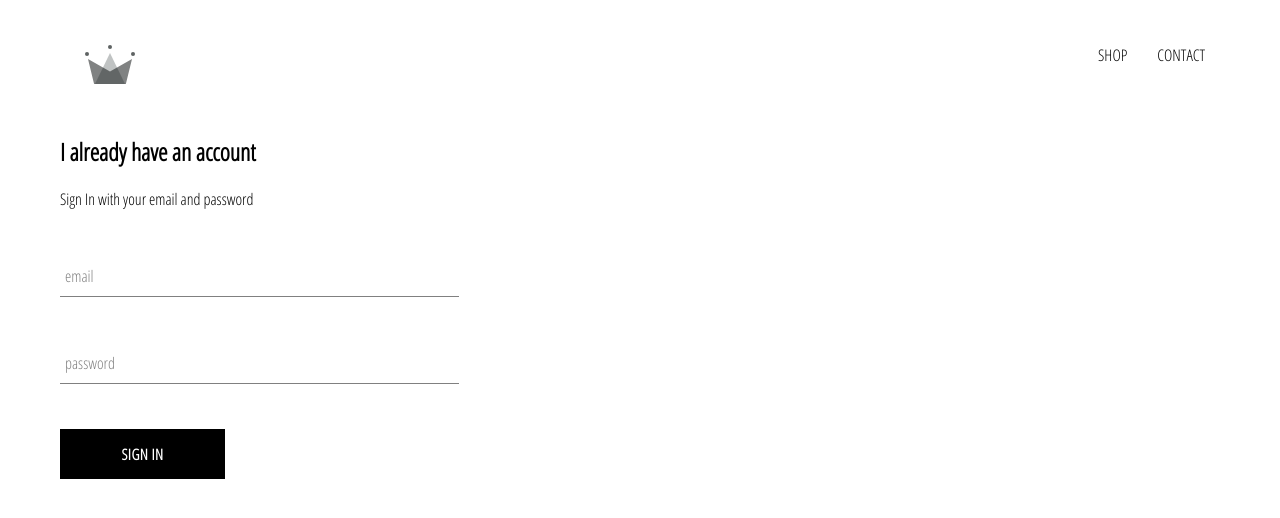
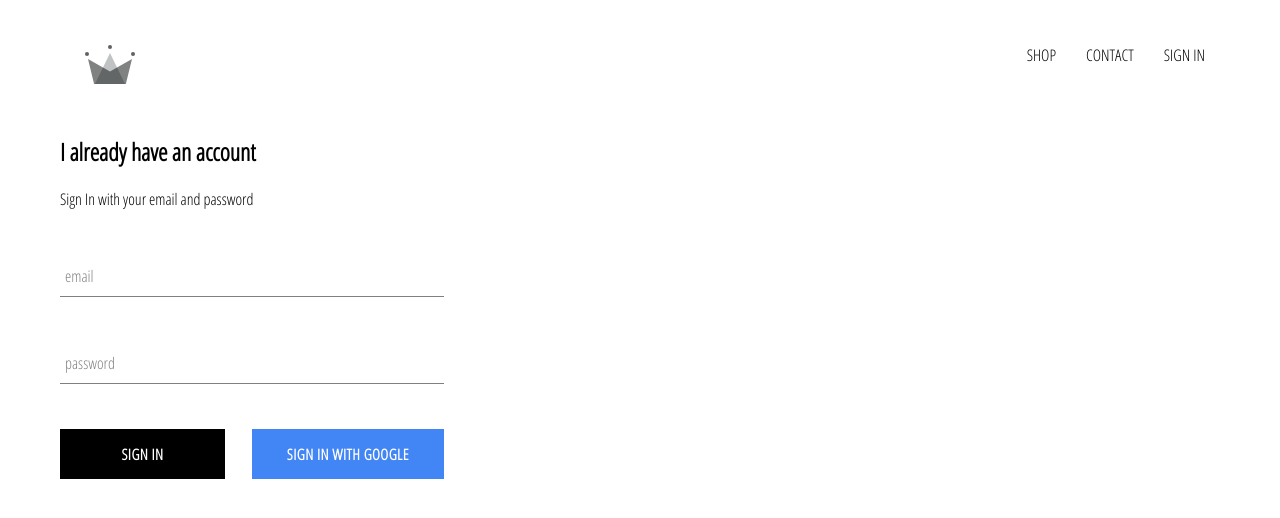
Before and after one commit to Exlaza/lazax-clothing, a React (Create React App) app: page /signin in a window 1280 px wide. Shown: the top 518 px of the page. Built offline with nearby package versions, Linux system fonts and the light colour scheme; no server answers.

Commit message:
feat: Added Google Auth and firebase and sign in button and styles

```diff
--- a/package.json
+++ b/package.json
@@ -6,6 +6,7 @@
     "@testing-library/jest-dom": "^4.2.4",
     "@testing-library/react": "^9.3.2",
     "@testing-library/user-event": "^7.1.2",
+    "firebase": "^7.9.1",
     "node-sass": "^4.13.1",
     "react": "^16.12.0",
     "react-dom": "^16.12.0",
--- a/src/App.css
+++ b/src/App.css
@@ -7,3 +7,7 @@ a {
   text-decoration: none;
   color: black;
 }
+
+* {
+  box-sizing: border-box;
+}
--- a/src/App.js
+++ b/src/App.js
@@ -7,6 +7,7 @@ import Homepage from "./pages/homepage/homepage.component";
 import ShopPage from "./pages/shop/shop.component";
 import Header from "./components/header/header.component";
 import SignInAndSignUp from "./pages/sign-in-and-sign-up/sign-in-and-sign-up.component";
+import { auth } from "./firebase/firebase.utils";
 
 
 const HatsPage = () => (
@@ -15,10 +16,32 @@ const HatsPage = () => (
   </div>
 )
 
-function App() {
+class App extends React.Component {
+  constructor(props) {
+    super(props);
+
+    this.state = {
+      currentUser: null
+    }
+  }
+
+  unsubscribeFromAuth = null;
+
+  componentDidMount() {
+    this.unsubscribeFromAuth = auth.onAuthStateChanged(user => {
+      this.setState({currentUser: user})
+    })
+  }
+
+  componentWillUnmount() {
+    this.unsubscribeFromAuth()
+  }
+
+
+  render() {
     return (
       <div>
-      <Header></Header>
+        <Header currentUser={this.state.currentUser}></Header>
         <Switch>
           <Route exact path="/" component={Homepage} />
           <Route path="/signin" component={SignInAndSignUp} />
@@ -27,5 +50,6 @@ function App() {
       </div>
     );
   }
+}
 
 export default App;
--- a/src/components/custom-button/custom-button.component.jsx
+++ b/src/components/custom-button/custom-button.component.jsx
@@ -1,10 +1,13 @@
-import React from 'react';
-import './custom-button.styles.scss';
+import React from "react";
+import "./custom-button.styles.scss";
 
-const CustomButton = ({children, ...otherProps}) => (
-    <button className='custom-button' {...otherProps}>
-        {children}
-    </button>
-)
+const CustomButton = ({ children, isGoogleSignIn, ...otherProps }) => (
+  <button
+    className={`${isGoogleSignIn ? "google-sign-in" : ""} custom-button`}
+    {...otherProps}
+  >
+    {children}
+  </button>
+);
 
 export default CustomButton;
--- a/src/components/custom-button/custom-button.styles.scss
+++ b/src/components/custom-button/custom-button.styles.scss
@@ -19,4 +19,17 @@
       color: black;
       border: 1px solid black;
     }
+
+    &.google-sign-in {
+       background-color: #4285f4;
+       color: white;
+
+      &:hover {
+        background-color: #357ae8;
+        border: none;
+      }
+
+    }
+
+
   }
--- a/src/components/header/header.component.jsx
+++ b/src/components/header/header.component.jsx
@@ -1,20 +1,30 @@
-import React from 'react';
-import { Link } from 'react-router-dom';
+import React from "react";
+import { Link } from "react-router-dom";
 
-import { ReactComponent as Logo } from '../../assets/crown.svg';
+import { ReactComponent as Logo } from "../../assets/crown.svg";
 
-import './header.styles.scss'
+import "./header.styles.scss";
+import { auth } from "../../firebase/firebase.utils";
 
-const Header = () => (
-    <div className='header'>
-        <Link className='logo-container' to='/'>
-            <Logo className='logo' />
-        </Link>
-        <div className='options'>
-            <Link className='option' to='/shop'>SHOP</Link>
-            <Link className='option' to='/shop'>CONTACT</Link>
-        </div>
+const Header = ({ currentUser }) => (
+  <div className="header">
+    <Link className="logo-container" to="/">
+      <Logo className="logo" />
+    </Link>
+    <div className="options">
+      <Link className="option" to="/shop">
+        SHOP
+      </Link>
+      <Link className="option" to="/shop">
+        CONTACT
+      </Link>
+      {currentUser ? (
+        <div className="option" onClick={() => auth.signOut()}>SIGN OUT</div>
+      ) : (
+        <Link className="option" to="/signin">SIGN IN</Link>
+      )}
     </div>
-)
+  </div>
+);
 
 export default Header;
--- a/src/components/sign-in/sign-in.component.js
+++ b/src/components/sign-in/sign-in.component.js
@@ -3,6 +3,7 @@ import React from "react";
 import "./sign-in.styles.scss";
 import FormInput from "../form-input/form-input.component";
 import CustomButton from "../custom-button/custom-button.component";
+import { signInWithGoogle } from "../../firebase/firebase.utils";
 
 class SignIn extends React.Component {
   constructor(props) {
@@ -48,8 +49,11 @@ class SignIn extends React.Component {
             handleChange={this.handleChange}
             required
           />
-          <CustomButton type="submit">SIGN IN</CustomButton>
-        </form>
+          <div className='buttons'>
+            <CustomButton type="submit">SIGN IN</CustomButton>
+            <CustomButton onClick={signInWithGoogle} isGoogleSignIn={true}>SIGN IN WITH GOOGLE</CustomButton>
+          </div>
+          </form>
       </div>
     );
   }
--- a/src/components/sign-in/sign-in.styles.scss
+++ b/src/components/sign-in/sign-in.styles.scss
@@ -6,4 +6,10 @@
     .title {
         margin: 10px 0;
     }
+
+    .buttons {
+        display: flex;
+        justify-content: space-between;
+    }
+
 }
--- /dev/null
+++ b/src/firebase/firebase.utils.js
@@ -0,0 +1,27 @@
+import firebase from 'firebase/app';
+
+import 'firebase/firestore';
+import 'firebase/auth';
+
+const config = {
+    apiKey: "AIzaSyClRs0P1tHxBUAxQdx4aZvZ9MHKTI-z0uI",
+    authDomain: "lazax-db.firebaseapp.com",
+    databaseURL: "https://lazax-db.firebaseio.com",
+    projectId: "lazax-db",
+    storageBucket: "lazax-db.appspot.com",
+    messagingSenderId: "1011718710431",
+    appId: "1:1011718710431:web:e1ac6678253a7eac0baeaa",
+    measurementId: "G-9T1TY9EQ2M"
+};
+
+firebase.initializeApp(config);
+
+export const auth = firebase.auth();
+
+export const firestore = firebase.firestore();
+
+const provider = new firebase.auth.GoogleAuthProvider();
+provider.setCustomParameters({prompt:'select_account'})
+export const signInWithGoogle = () => auth.signInWithPopup(provider);
+
+export default firebase;
```
Also changed, not shown: 1 other file (tests, documents, lock files or other folders). Lines whose indentation alone changed are shown as unchanged.
